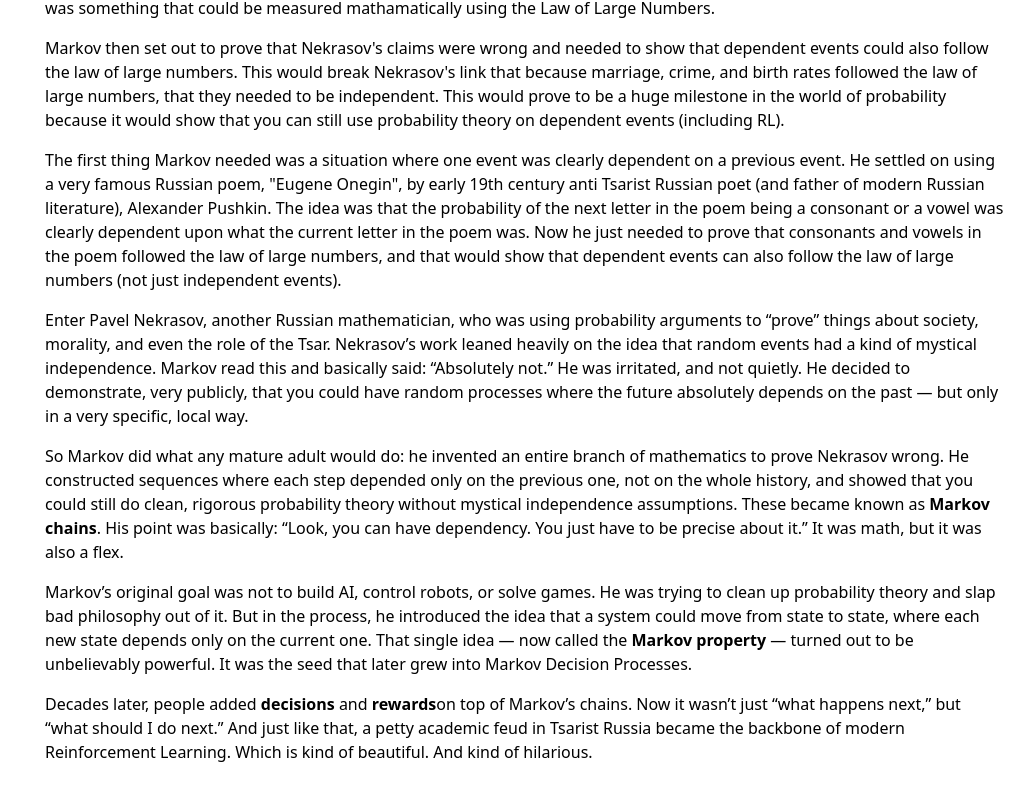
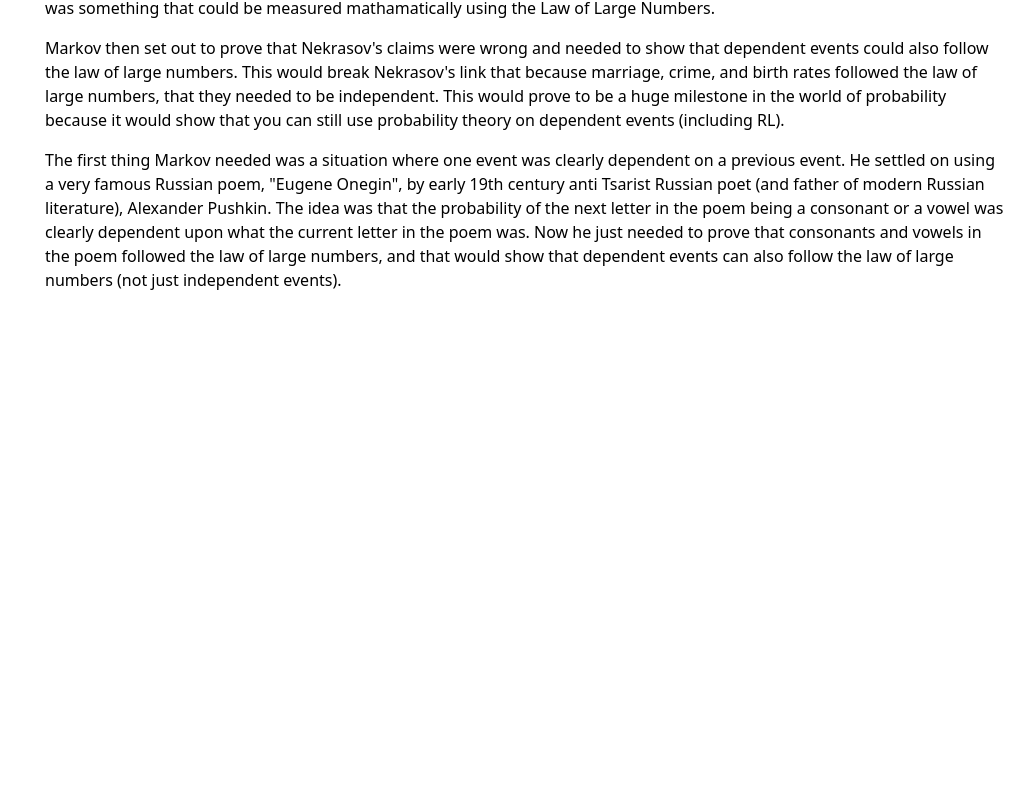
Before and after one commit to WilliamGiammona/learning-ai, a Next.js app: page /reinforcement-learning in a window 1280 px wide. Shown: the part 6239-7039 px from the top of the page, without its empty margins (259-1280 px from the left). After the commit the page ends 6627 px from the top, so only its background shows below. Built offline with nearby package versions, Linux system fonts and the light colour scheme.

Commit message:
continuing introduction

```diff
--- a/app/reinforcement-learning/page.tsx
+++ b/app/reinforcement-learning/page.tsx
@@ -671,49 +671,7 @@ export default function ReinforcementLearningPage() {
               just independent events).
             </p>
 
-            <p className="mb-4">
-              Enter Pavel Nekrasov, another Russian mathematician, who was using
-              probability arguments to “prove” things about society, morality,
-              and even the role of the Tsar. Nekrasov’s work leaned heavily on
-              the idea that random events had a kind of mystical independence.
-              Markov read this and basically said: “Absolutely not.” He was
-              irritated, and not quietly. He decided to demonstrate, very
-              publicly, that you could have random processes where the future
-              absolutely depends on the past — but only in a very specific,
-              local way.
-            </p>
-
-            <p className="mb-4">
-              So Markov did what any mature adult would do: he invented an
-              entire branch of mathematics to prove Nekrasov wrong. He
-              constructed sequences where each step depended only on the
-              previous one, not on the whole history, and showed that you could
-              still do clean, rigorous probability theory without mystical
-              independence assumptions. These became known as{" "}
-              <strong>Markov chains</strong>. His point was basically: “Look,
-              you can have dependency. You just have to be precise about it.” It
-              was math, but it was also a flex.
-            </p>
-
-            <p className="mb-4">
-              Markov’s original goal was not to build AI, control robots, or
-              solve games. He was trying to clean up probability theory and slap
-              bad philosophy out of it. But in the process, he introduced the
-              idea that a system could move from state to state, where each new
-              state depends only on the current one. That single idea — now
-              called the <strong>Markov property</strong> — turned out to be
-              unbelievably powerful. It was the seed that later grew into Markov
-              Decision Processes.
-            </p>
-
-            <p className="mb-4">
-              Decades later, people added <strong>decisions</strong> and{" "}
-              <strong>rewards</strong>
-              on top of Markov’s chains. Now it wasn’t just “what happens next,”
-              but “what should I do next.” And just like that, a petty academic
-              feud in Tsarist Russia became the backbone of modern Reinforcement
-              Learning. Which is kind of beautiful. And kind of hilarious.
-            </p>
+            <p className="mb-4"></p>
           </section>
         </main>
       </div>
```
